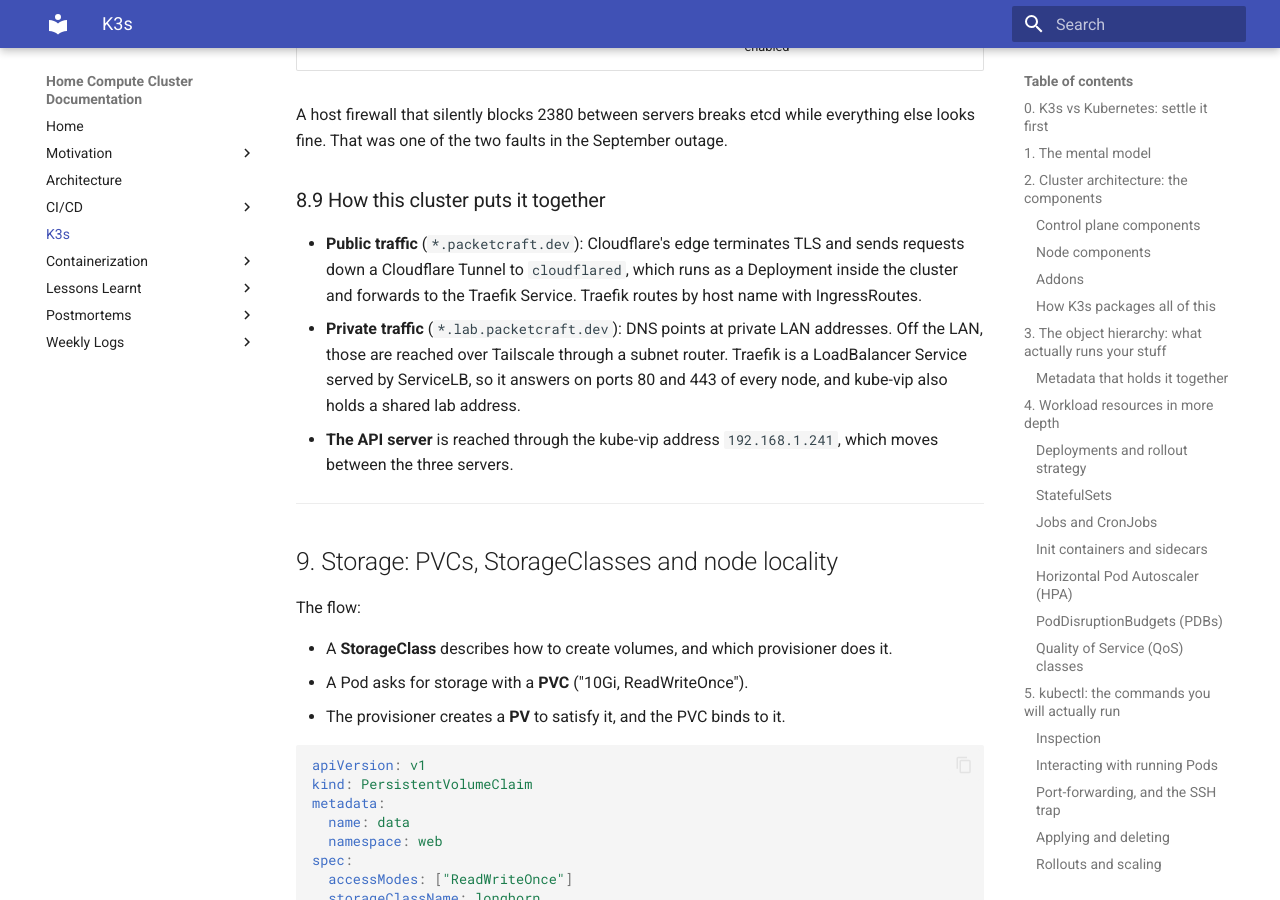
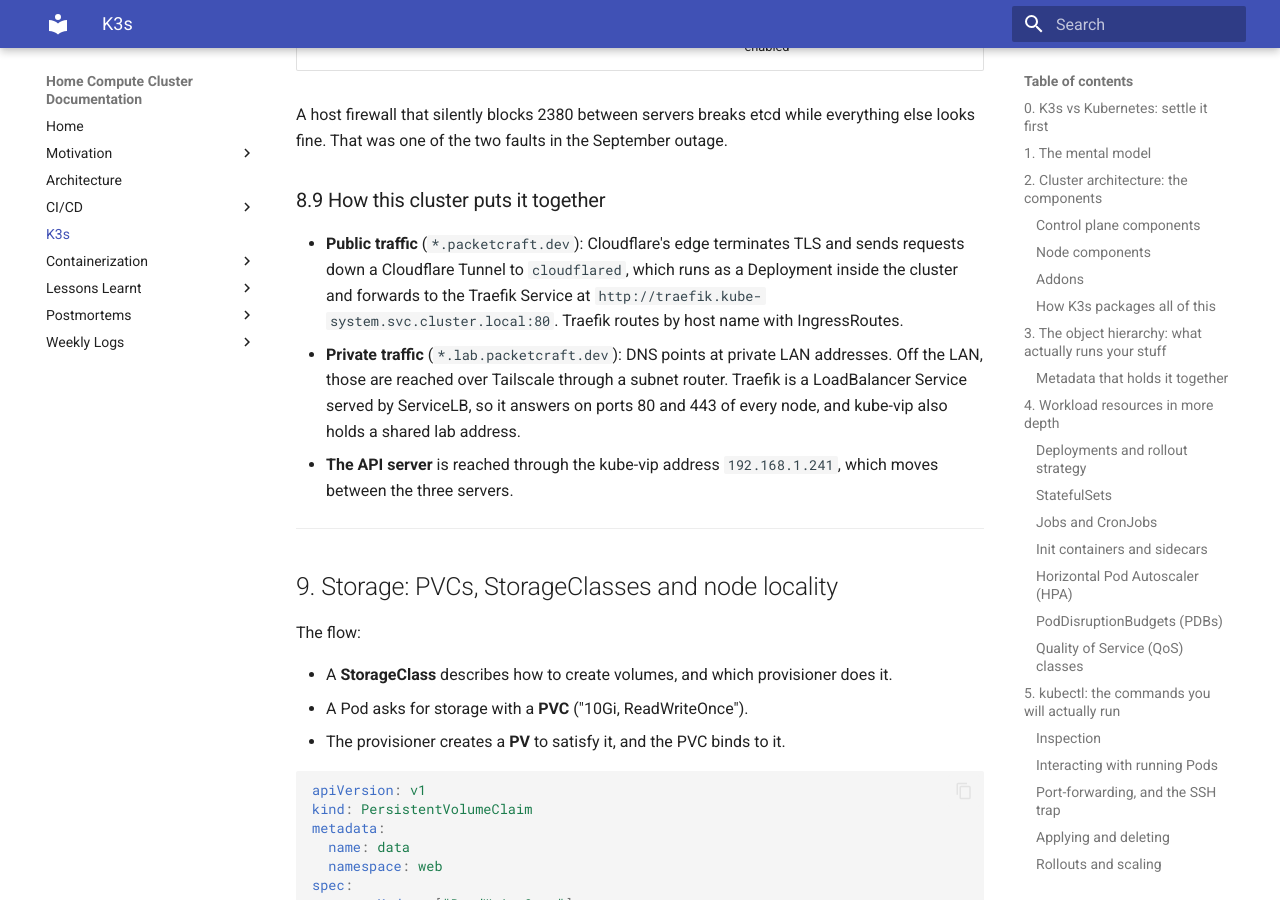
Before and after one commit to home-compute-cluster/docs, an MkDocs documentation site: the page built from docs/kubernetes-guides/k3s-kubernetes-guide.md, in a window 1280 px wide and 900 px high, scrolled down 19430 px. Built offline with MkDocs 1.6.1 and Material for MkDocs 9.7.7, drawn with Linux system fonts in a browser that asks for light colours.

Commit message:
State the tunnel's Traefik Service target
The Cloudflare Tunnel's public hostnames point at
http://traefik.kube-system.svc.cluster.local:80. Say so directly instead
of giving it as an example.

Co-Authored-By: Claude Opus 5 <noreply@anthropic.com>

```diff
--- a/docs/kubernetes-guides/k3s-kubernetes-guide.md
+++ b/docs/kubernetes-guides/k3s-kubernetes-guide.md
@@ -831,7 +831,8 @@ everything else looks fine. That was one of the two faults in the September outa
 
 - **Public traffic** (`*.packetcraft.dev`): Cloudflare's edge terminates TLS and sends
   requests down a Cloudflare Tunnel to `cloudflared`, which runs as a Deployment inside
-  the cluster and forwards to the Traefik Service. Traefik routes by host name with
+  the cluster and forwards to the Traefik Service at
+  `http://traefik.kube-system.svc.cluster.local:80`. Traefik routes by host name with
   IngressRoutes.
 - **Private traffic** (`*.lab.packetcraft.dev`): DNS points at private LAN addresses.
   Off the LAN, those are reached over Tailscale through a subnet router. Traefik is a
```
Also changed, not shown: docs/CICD/cicd-pipeline-setup-guide.md (+1 -1 lines), docs/system-architecture/home-cluster.md (+1 -1 lines).
